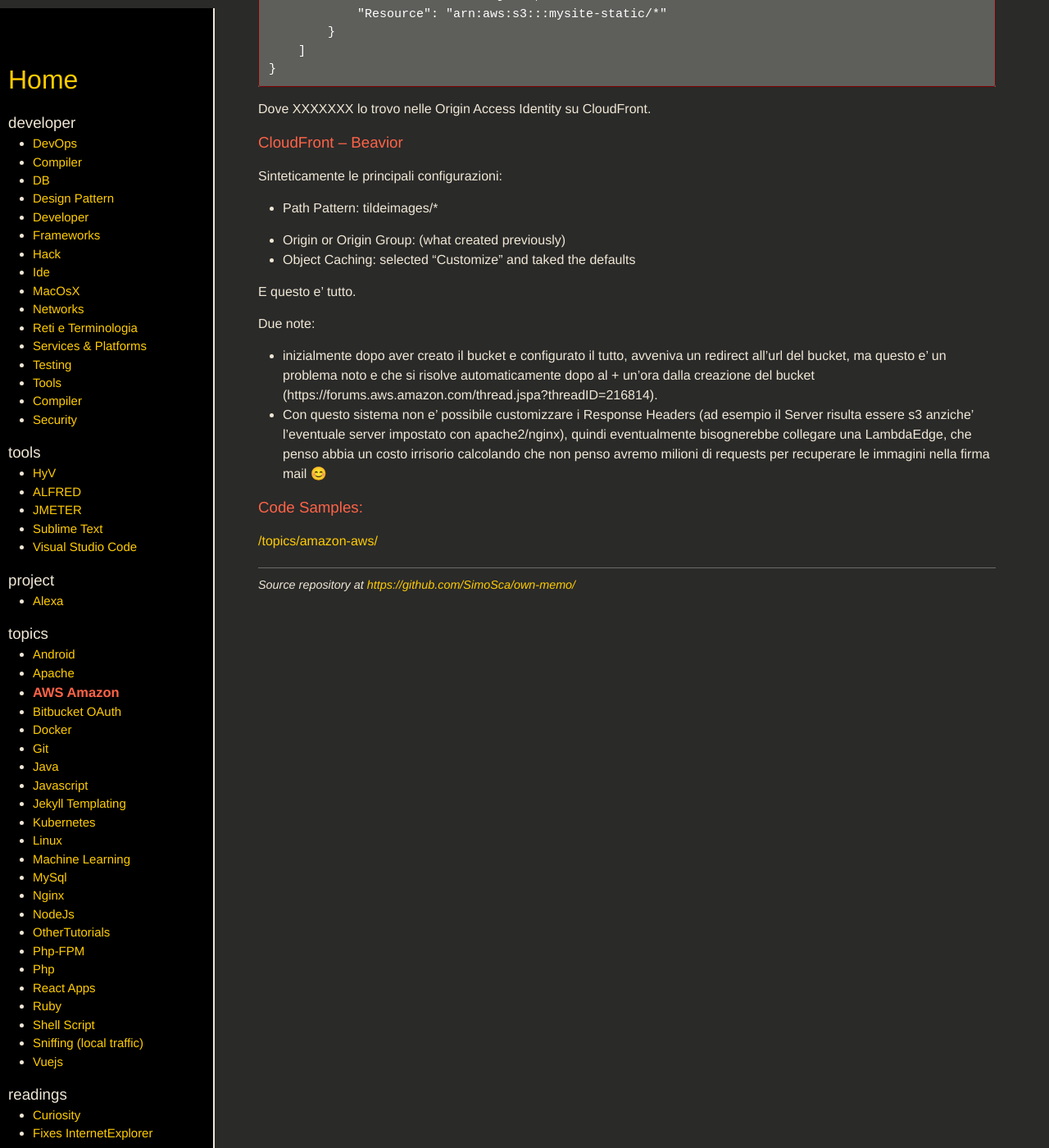
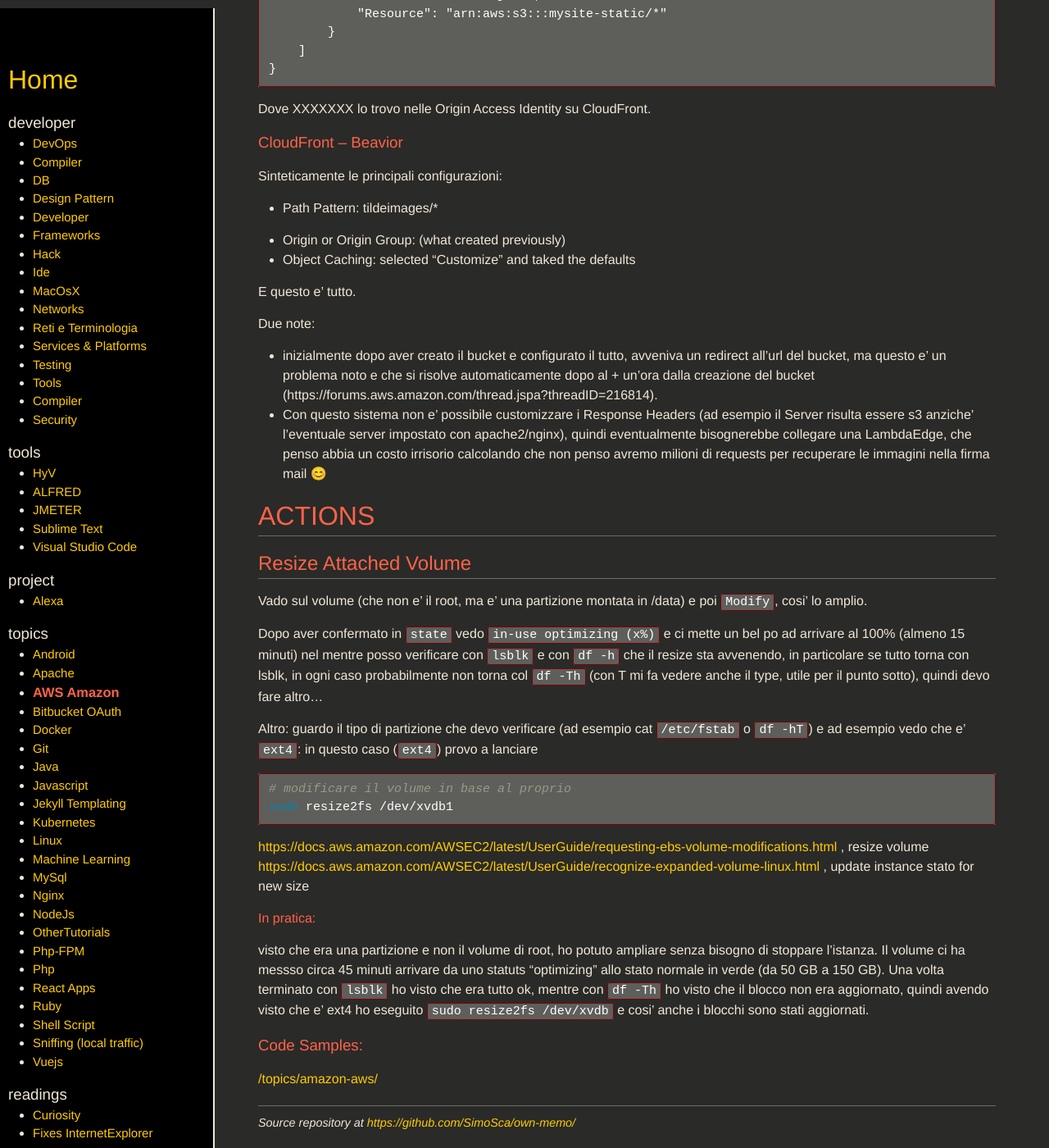
Before and after one commit to SimoSca/own-memo, a Jekyll site: the page built from _pages/topics/aws.md, in a window 1280 px wide and 1400 px high, scrolled down 7185 px. Shown: the whole window at 82% size. Built offline with Jekyll 4.4.1, drawn with Linux system fonts in a browser that asks for light colours; nearby versions of some CDN libraries.

Commit message:
[aws] new note about attached ebs volume resizing

`````diff
--- a/_pages/topics/aws.md
+++ b/_pages/topics/aws.md
@@ -376,3 +376,34 @@ Due note:
 
 -   inizialmente dopo aver creato il bucket e configurato il tutto, avveniva un redirect all’url del bucket, ma questo e’ un problema noto e che si risolve automaticamente dopo al + un’ora dalla creazione del bucket (https://forums.aws.amazon.com/thread.jspa?threadID=216814).
 -   Con questo sistema non e’ possibile customizzare i Response Headers (ad esempio il Server risulta essere s3 anziche’ l'eventuale server impostato con apache2/nginx), quindi eventualmente bisognerebbe collegare una LambdaEdge, che penso abbia un costo irrisorio calcolando che non penso avremo milioni di requests per recuperare le immagini nella firma mail 😊
+
+
+
+ACTIONS
+=======
+
+Resize Attached Volume
+----------------------
+
+Vado sul volume (che non e' il root, ma e' una partizione montata in /data) e poi `Modify`, cosi' lo amplio.
+
+Dopo aver confermato in `state` vedo `in-use optimizing (x%)` e ci mette un bel po ad arrivare al 100% (almeno 15 minuti)
+nel mentre posso verificare con `lsblk` e con `df -h` che il resize sta avvenendo, in particolare se tutto torna con lsblk, in ogni caso probabilmente non torna col `df -Th` (con T mi fa vedere anche il type, utile per il punto sotto),
+quindi devo fare altro...
+
+Altro: guardo il tipo di partizione che devo verificare (ad esempio cat `/etc/fstab` o `df -hT`) e ad esempio vedo che e' `ext4`: in questo caso (`ext4`) provo a lanciare
+
+````sh
+# modificare il volume in base al proprio
+sudo resize2fs /dev/xvdb1
+````
+
+[https://docs.aws.amazon.com/AWSEC2/latest/UserGuide/requesting-ebs-volume-modifications.html](https://docs.aws.amazon.com/AWSEC2/latest/UserGuide/requesting-ebs-volume-modifications.html) , resize volume
+[https://docs.aws.amazon.com/AWSEC2/latest/UserGuide/recognize-expanded-volume-linux.html](https://docs.aws.amazon.com/AWSEC2/latest/UserGuide/recognize-expanded-volume-linux.html) , update instance stato for new size
+
+#### In pratica:
+
+visto che era una partizione e non il volume di root, ho potuto ampliare senza bisogno di stoppare l'istanza.
+Il volume ci ha messso circa 45 minuti arrivare da uno statuts "optimizing" allo stato normale in verde (da 50 GB a 150 GB).
+Una volta terminato con `lsblk` ho visto che era tutto ok, mentre con `df -Th` ho visto che il blocco non era aggiornato,
+quindi avendo visto che e' ext4 ho eseguito `sudo resize2fs /dev/xvdb` e cosi' anche i blocchi sono stati aggiornati.
`````
